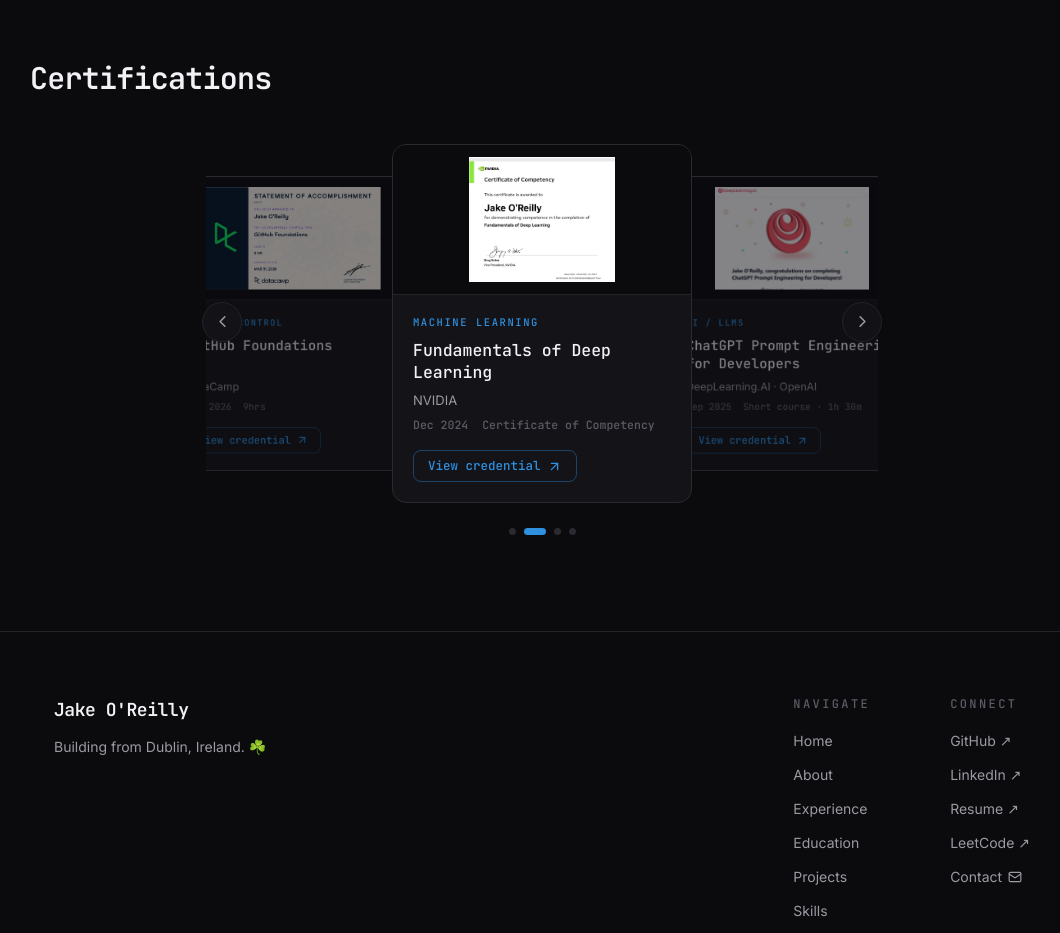
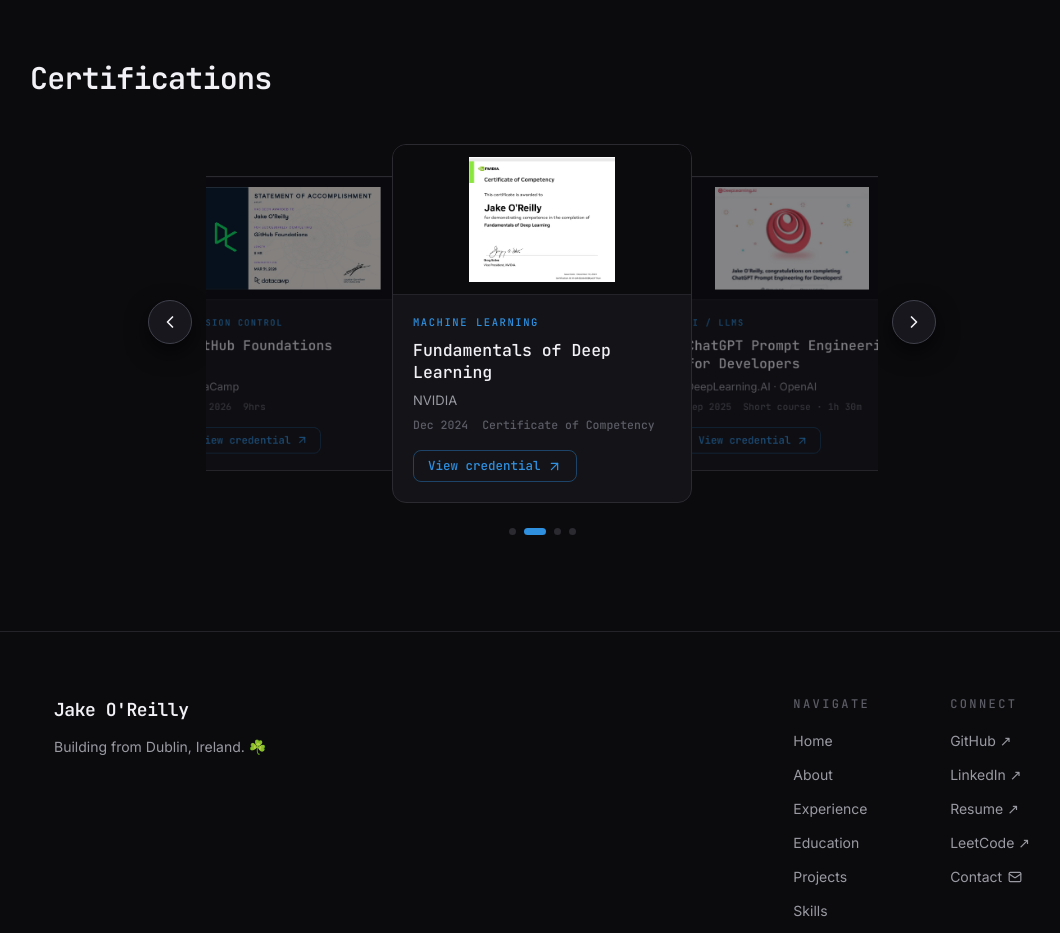
Before and after one commit to jakeoreillyy/Portfolio, a React (Vite) app: page / in a window 1280 px wide. Shown: the part 5420-6353 px from the top of the page, without its empty margins (98-1158 px from the left). Built offline with nearby package versions, Linux system fonts and the light colour scheme; no server answers.

Commit message:
making certifications carousal buttons more noticable

```diff
--- a/src/components/Certifications.tsx
+++ b/src/components/Certifications.tsx
@@ -60,6 +60,12 @@
 const TRANS = "transform 0.5s cubic-bezier(0.22, 0.61, 0.36, 1)";
 const VEIL_TRANS = "opacity 0.45s ease";
 
+// mt aligns the 44px button with the vertical centre of the card artwork.
+const ARROW =
+  "mt-[164px] hidden size-11 shrink-0 items-center justify-center rounded-full " +
+  "border border-line-bright bg-raised text-foreground shadow-[0_8px_22px_rgba(0,0,0,0.65)] " +
+  "transition-colors hover:border-accent hover:bg-accent hover:text-background sm:flex";
+
 type Slot = { x: number; scale: number; veil: number };
 
 function slotFor(rel: number): Slot {
@@ -98,8 +104,8 @@
 function ChevronIcon({ dir }: { dir: "left" | "right" }) {
   return (
     <svg
-      width="19"
-      height="19"
+      width="20"
+      height="20"
       viewBox="0 0 24 24"
       fill="none"
       stroke="currentColor"
@@ -205,8 +211,12 @@
         </Reveal>
 
         <Reveal delay={120} className="mt-10">
+          {/* The arrows flank the track as flex siblings rather than sitting on top
+              of it, so they land on page background instead of on the dimmed
+              neighbour cards. Below sm they collapse and the track takes the full
+              width, leaving swipe + dots as the controls. */}
           <div
-            className="relative mx-auto max-w-2xl"
+            className="mx-auto flex max-w-[51rem] items-start justify-center gap-3.5"
             onMouseEnter={() => setPaused(true)}
             onMouseLeave={() => setPaused(false)}
           >
@@ -214,19 +224,12 @@
               type="button"
               onClick={() => nav(-1)}
               aria-label="Previous certificate"
-              className="absolute top-[166px] left-[-4px] z-40 hidden size-10 items-center justify-center rounded-full border border-line bg-surface/90 text-muted backdrop-blur-sm transition-colors hover:border-accent hover:text-accent sm:flex"
+              className={ARROW}
             >
               <ChevronIcon dir="left" />
             </button>
-            <button
-              type="button"
-              onClick={() => nav(1)}
-              aria-label="Next certificate"
-              className="absolute top-[166px] right-[-4px] z-40 hidden size-10 items-center justify-center rounded-full border border-line bg-surface/90 text-muted backdrop-blur-sm transition-colors hover:border-accent hover:text-accent sm:flex"
-            >
-              <ChevronIcon dir="right" />
-            </button>
 
+            <div className="w-full max-w-2xl min-w-0">
               <div
                 className="relative h-[372px] cursor-grab overflow-hidden active:cursor-grabbing"
                 style={{ touchAction: "pan-y" }}
@@ -308,6 +311,16 @@
                 ))}
               </div>
             </div>
+
+            <button
+              type="button"
+              onClick={() => nav(1)}
+              aria-label="Next certificate"
+              className={ARROW}
+            >
+              <ChevronIcon dir="right" />
+            </button>
+          </div>
         </Reveal>
       </div>
     </section>
--- a/src/index.css
+++ b/src/index.css
@@ -5,6 +5,8 @@
   --color-surface: #131318;
   --color-line: #232329;
   --color-line-strong: #2a2a30;
+  --color-line-bright: #41414d;
+  --color-raised: #17171d;
   --color-foreground: #f2f2f6;
   --color-muted: #9a9aa3;
   --color-faint: #5c5c66;
```
Lines whose indentation alone changed are shown as unchanged.
